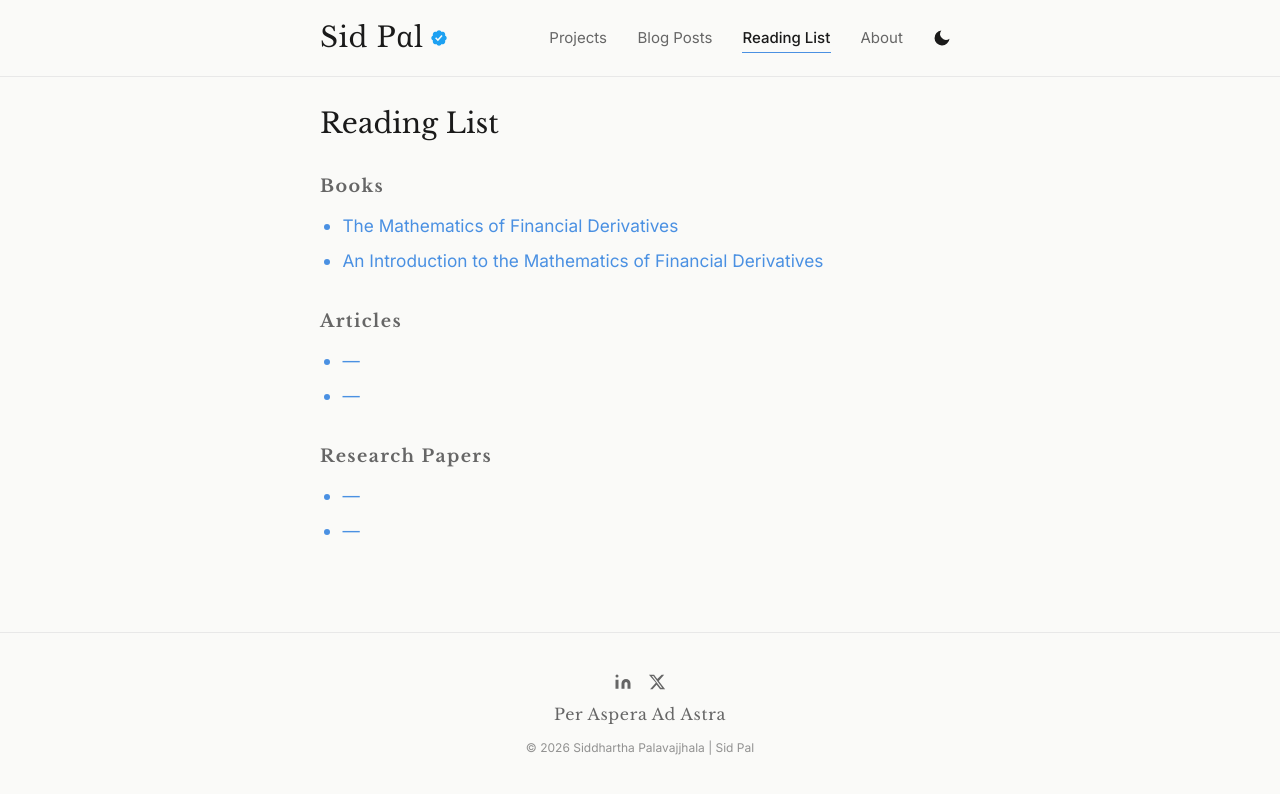
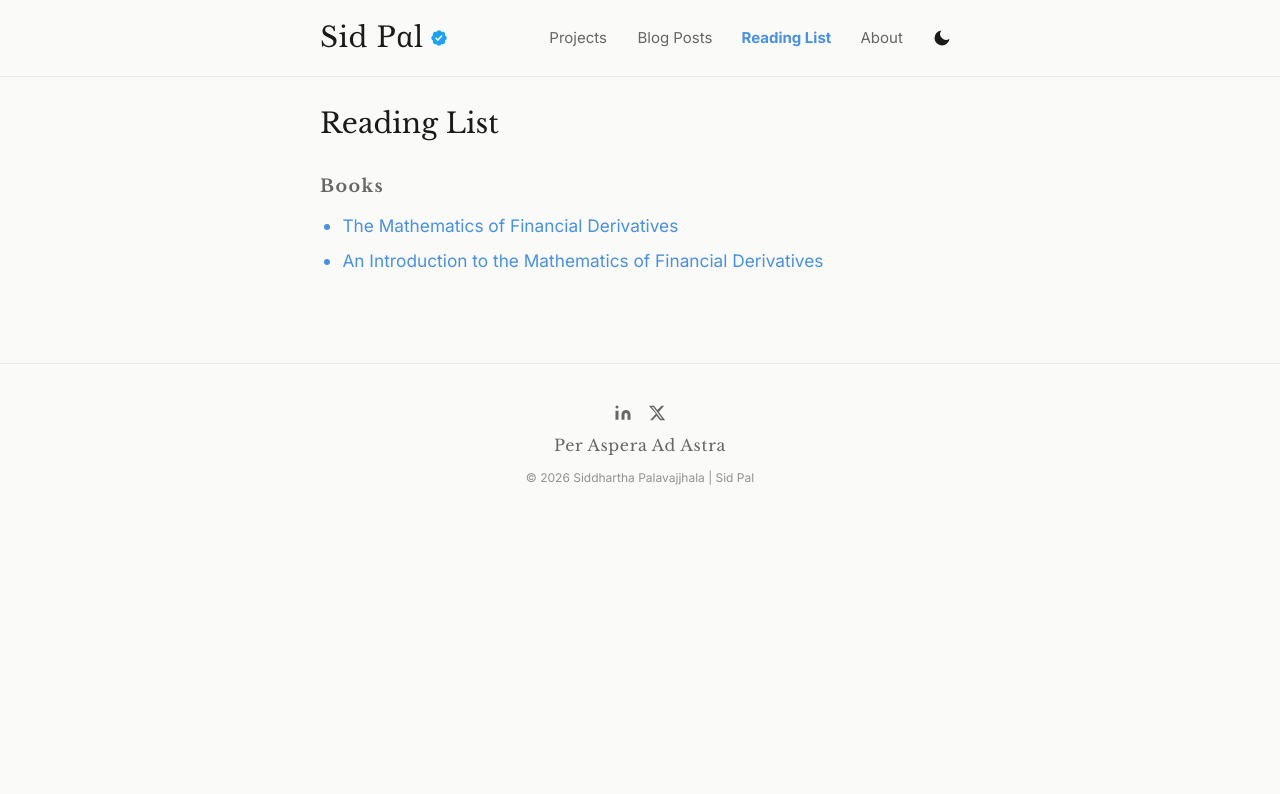
Before and after one commit to sidsince95/sidsince95.github.io, a Jekyll site: the page built from reading-list/index.md, in a window 1280 px wide. Shown: the top 794 px of the page. Built offline with Jekyll 4.4.1, drawn with Linux system fonts in a browser that asks for light colours; part of the change alters nothing that is shown.

Commit message:
active nav link uses blue/bold, hide empty reading list sections
Co-Authored-By: Claude Sonnet 4.6 <noreply@anthropic.com>

```diff
--- a/assets/css/style.css
+++ b/assets/css/style.css
@@ -130,8 +130,7 @@ body {
   background-color: var(--hover-color); transition: width 0.2s ease;
 }
 
-.nav-link.active { color: var(--text-color); font-weight: 500; }
-.nav-link.active::after { width: 100%; }
+.nav-link.active { color: var(--hover-color); font-weight: 700; }
 
 /* Toggle */
 .theme-toggle {
--- a/reading-list/index.md
+++ b/reading-list/index.md
@@ -29,3 +29,14 @@ title: Reading List
 </ul>
 
 </div>
+
+<script>
+document.querySelectorAll('.reading-list-page ul').forEach(ul => {
+  const allEmpty = Array.from(ul.querySelectorAll('li')).every(li => li.textContent.trim() === '—');
+  if (allEmpty) {
+    ul.style.display = 'none';
+    const prev = ul.previousElementSibling;
+    if (prev && prev.tagName === 'H2') prev.style.display = 'none';
+  }
+});
+</script>
```
